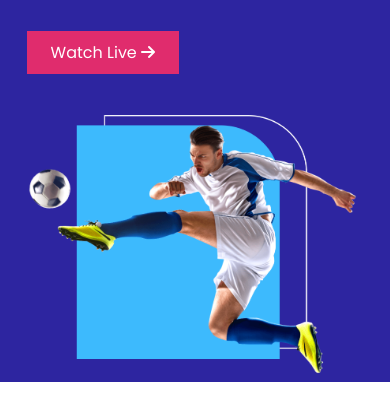
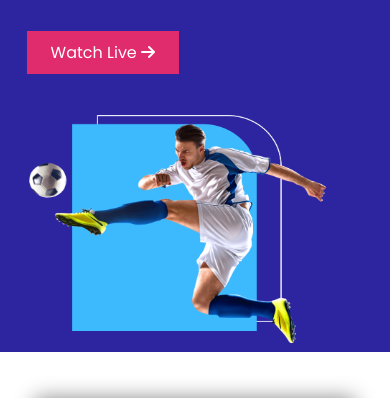
Before and after one commit to anischp/football-foorti, a plain HTML site: page index.html in a window 390 px wide. Shown: the part 628-1026 px from the top of the page. Drawn offline with Linux system fonts and the light colour scheme.

Commit message:
Banner  Responsive

```diff
--- a/styles/style.css
+++ b/styles/style.css
@@ -240,13 +240,13 @@ footer .copyright {
     margin-top: 50px;
   }
   .banner-image {
-    width: 330px;
-    height: 260px;
+    width: 300px;
+    height: 230px;
     transition: width 5s, height 5s;
   }
   .banner-image:hover {
-    width: 400px;
-    height: 300px;
+    width: 330px;
+    height: 260px;
   }
   /* Players */
   .player-container {
```
